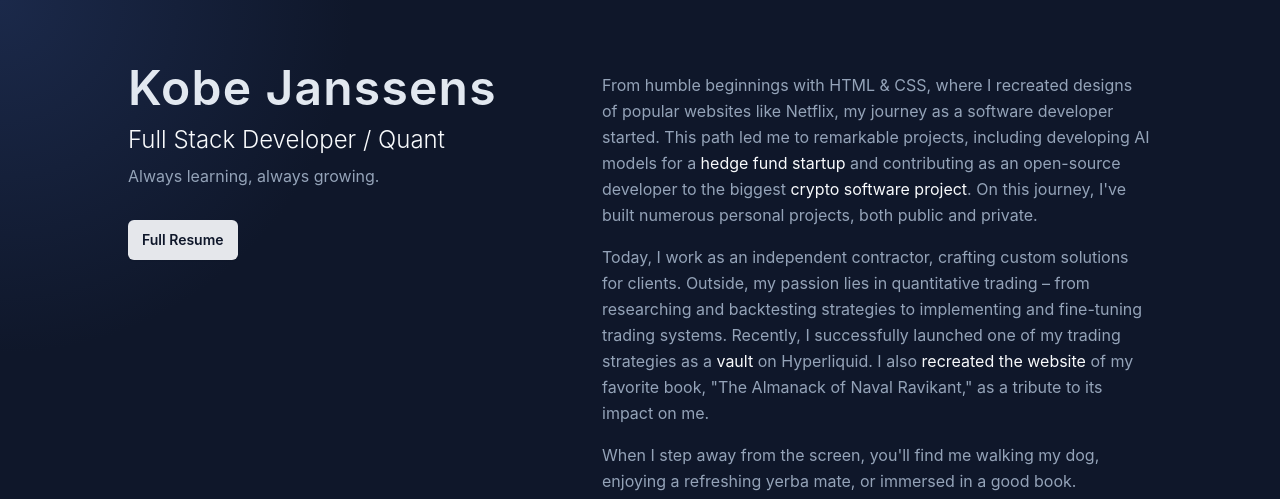
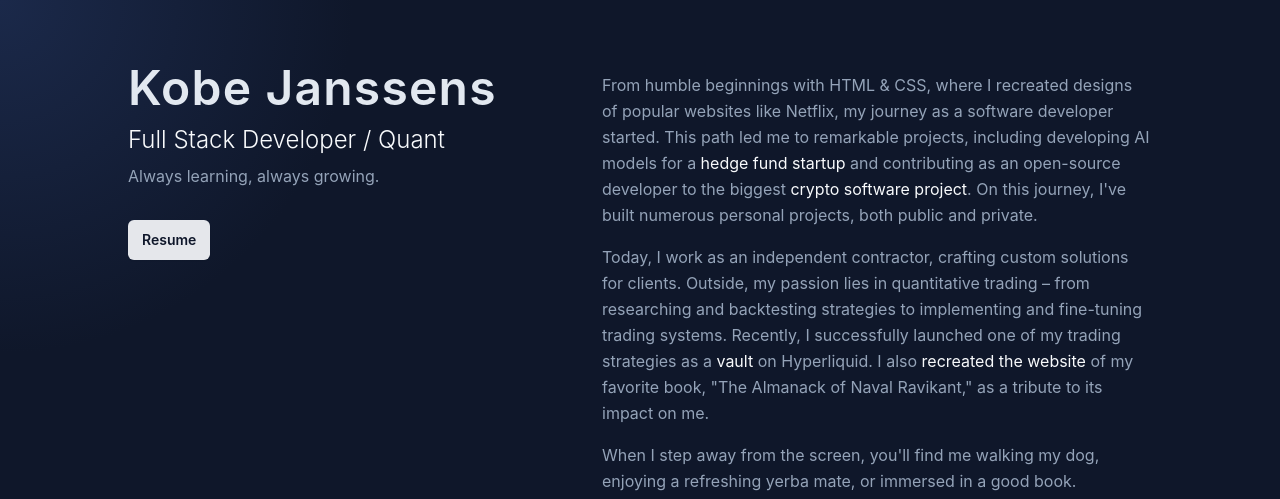
Before and after one commit to AlgoQ/Portfolio, a Django app: page / in a window 1280 px wide. Shown: the top 499 px of the page. Run offline with Django 4.2, Linux system fonts and the light colour scheme; data that the repository does not hold is empty; some libraries are stand-ins or nearby versions; some web fonts are replaced.

Commit message:
Full Resume -> Resume

```diff
--- a/core/templates/core/index.html
+++ b/core/templates/core/index.html
@@ -12,7 +12,7 @@
                 <p class="languages mt-2 text-slate-400">Always learning, always growing.</p>
                 <a href="{% static 'resume.pdf' %}" target="_blank">
                     <button type="button" class="resume-button rounded-md bg-gray-200 px-3.5 py-2.5 mt-8 text-sm font-semibold shadow-sm resume-button hover:bg-opacity-75 hover:bg-teal-400 hover:color-white transition duration-500 ease-in-out">
-                        Full Resume
+                        Resume
                     </button>
                 </a>
             </div>
```
